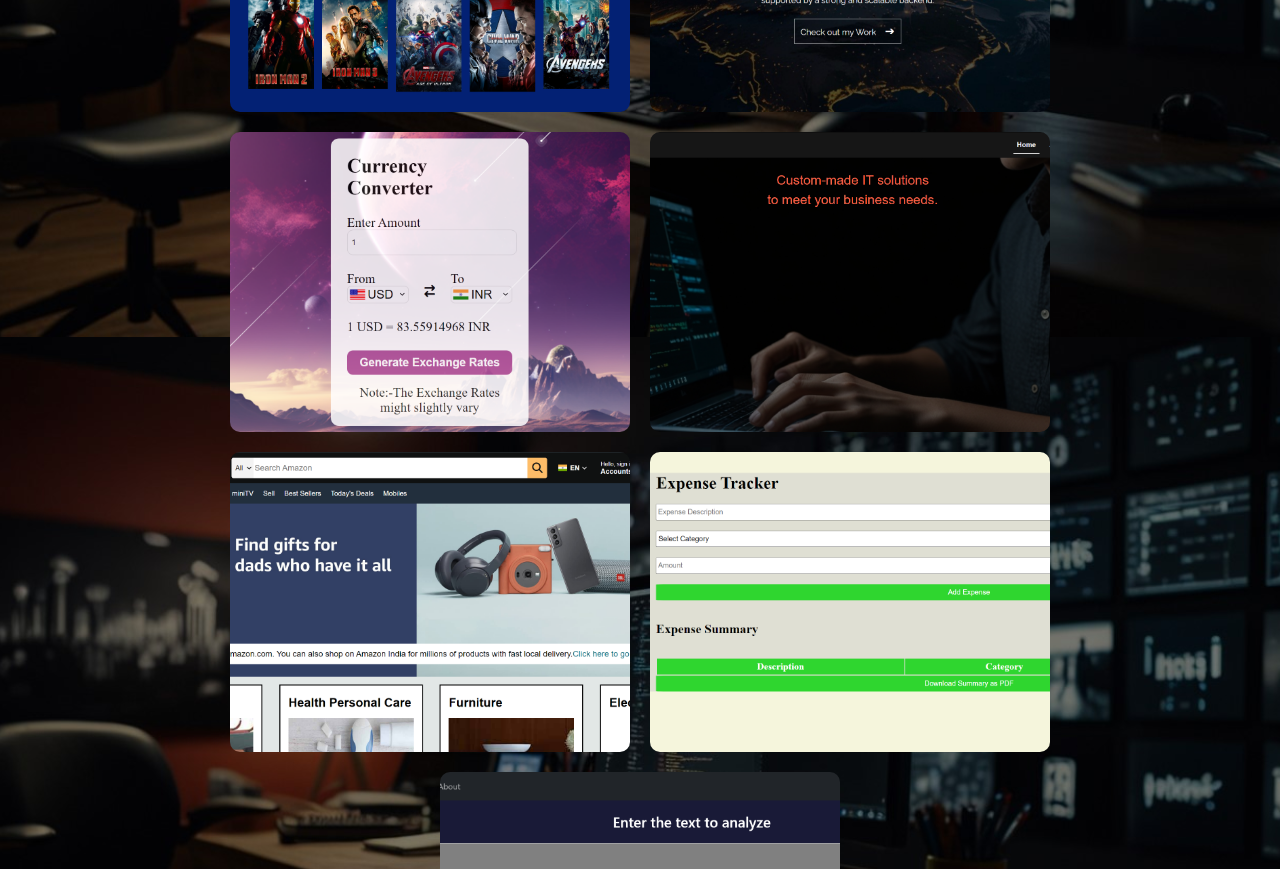
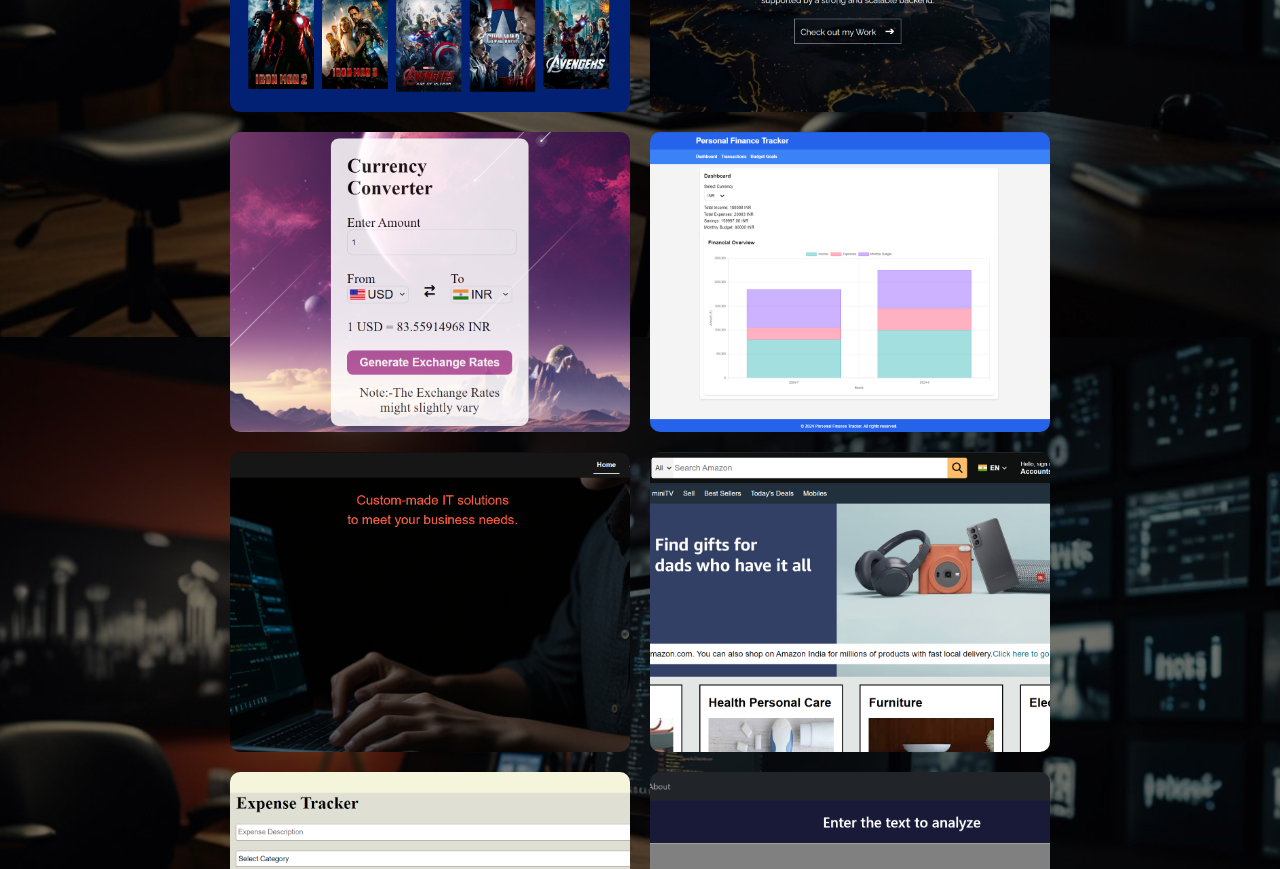
Before and after one commit to Ankitsm04/Portfolio-Website, a React (Create React App) app: page / in a window 1280 px wide. Shown: the part 2300-3169 px from the top of the page. Built offline with nearby package versions, Linux system fonts and the light colour scheme.

Commit message:
added new project

```diff
--- a/src/components/Projects.js
+++ b/src/components/Projects.js
@@ -6,7 +6,7 @@
 import QTEXT from '../assets/images/projects/Qtext.png';
 import MOVIE from '../assets/images/projects/movierecommedation.png';
 import PORTFOLIO from '../assets/images/projects/portfolio.png';
-import NIKE from '../assets/images/projects/nikesoul.png';
+import FINANCE from '../assets/images/projects/finance-tracker.png'
 import DONEX from '../assets/images/projects/donex.png';
 import Section from './Section';
 
@@ -39,11 +39,19 @@
       github: '',
     },
     {
+      title: 'Finance Tracker',
+      description: 'Next.js/Redux',
+      category: 'Web Dev',
+      image: FINANCE,
+      link: 'https://finance-tracker-ankit.vercel.app/',
+      github: '',
+    },
+    {
       title: 'Company Portfolio',
       description: 'HTML/CSS/JS',
       category: 'Web Dev',
       image: DONEX,
-      link: 'https://donexinfotech.azurewebsites.net/',
+      link: 'https://donexinfotech.vercel.app/',
       github: '',
     },
     {
```
Also changed, not shown: src/assets/images/projects/finance-tracker.png (added).
